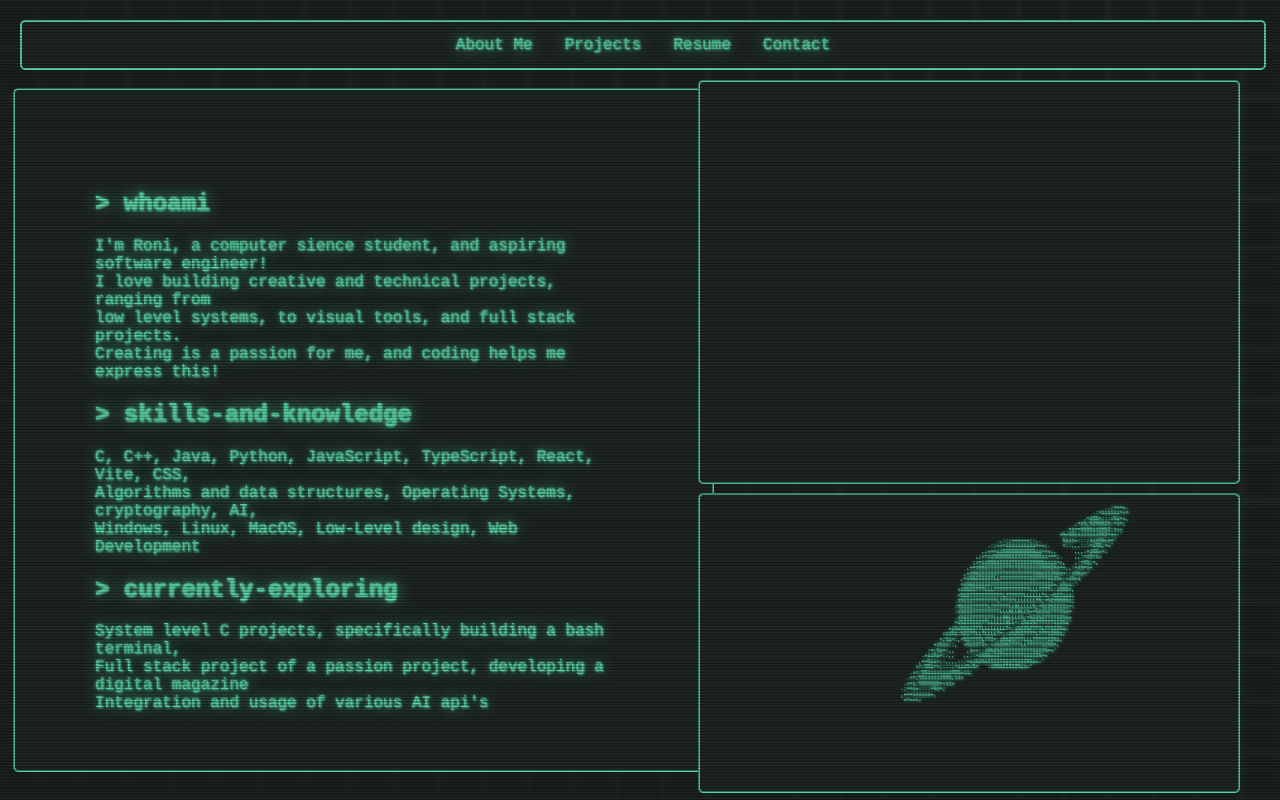
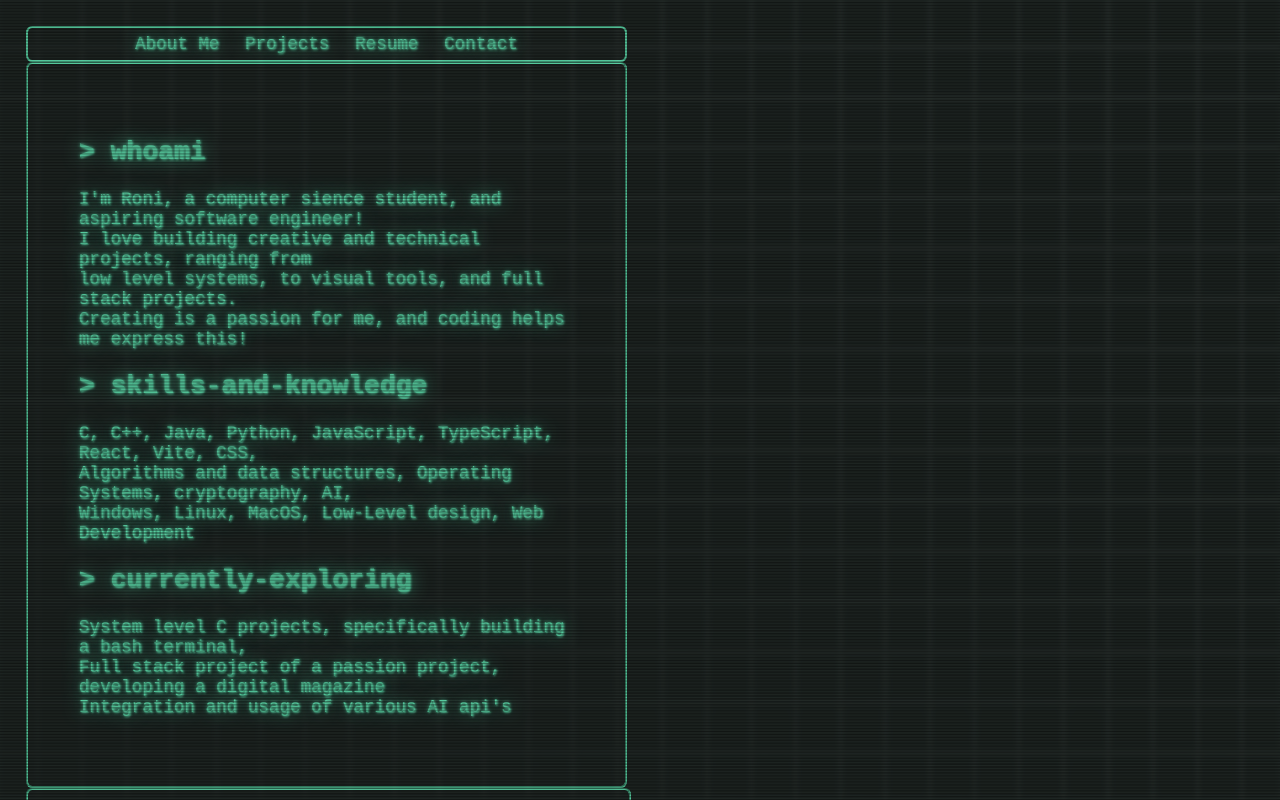
Before and after one commit to RoniDomi/Portfolio, a React (Vite) app: page / in a window 1280 px wide. Built offline with nearby package versions, Linux system fonts and the light colour scheme.

Commit message:
css fix potentially

```diff
--- a/src/screen.css
+++ b/src/screen.css
@@ -1,9 +1,23 @@
+/* BASE STYLES */
+
 #screen {
     position: relative;
+    display: grid;
+    grid-template-areas:
+        "nav nav"
+        "welcome photo"
+        "planet planet";
+    grid-template-columns: 1fr 1fr;
+    grid-template-rows: auto 1fr auto;
+    gap: 2vw;
     height: 100vh;
     width: 100vw;
+    padding: 2vw;
     background-color: rgb(35, 43, 40);
+    box-sizing: border-box;
 }
+
+/* OVERLAY EFFECTS */
 
 #scan,
 #grid {
@@ -16,29 +30,34 @@
 }
 
 #scan {
-    opacity: 45%;
+    opacity: 0.45;
     z-index: 1;
 }
 
 #grid {
-    opacity: 10%;
+    opacity: 0.1;
     filter: blur(2px);
 }
 
-#content, #topnav, #welcome, #planet {
+/* FONT + COLOR SCHEME */
+
+#content, #topnav, #welcome, #planet, #photo_window {
     font-family: 'VT32', monospace;
     color: rgb(100, 234, 183);
-    text-shadow: 1px 1px 2px rgb(100, 234, 183), 0 0 1em rgb(100, 234, 183), 0 0 0.2em rgb(100, 234, 183);
+    text-shadow: 1px 1px 2px rgb(100, 234, 183),
+                 0 0 1em rgb(100, 234, 183),
+                 0 0 0.2em rgb(100, 234, 183);
+    font-size: clamp(0.8rem, 1vw + 0.3rem, 1.1rem);
 }
 
+/* NAVIGATION BAR */
+
 #topnav {
-    position: absolute;
-    border: 2px double rgb(100, 234, 183);
-    border-radius: 5px;
-    margin-top: 20px;
-    margin-left: 20px;
-    width: 97%;
+    grid-area: nav;
+    border: 0.2vw double rgb(100, 234, 183);
+    border-radius: 0.5vw;
     background-color: rgb(35, 43, 40);
+    padding: 0.5vw;
 }
 
 #topnav ul {
@@ -47,13 +66,8 @@
     padding: 0;
     display: flex;
     justify-content: center;
-}
-
-#topnav ul li {
-    display: block;
-    float: left;
-    padding: 14px 16px;
-    text-decoration: none;
+    flex-wrap: wrap;
+    gap: 2vw;
 }
 
 #topnav ul li a {
@@ -67,57 +81,101 @@
 
 #topnav ul li:hover {
     transform: scale(1.15);
-    text-shadow: 1px 1px 2px rgb(100, 234, 183), 0 0 1em rgb(100, 234, 183), 0 0 0.2em rgb(100, 234, 183);
+    text-shadow: 1px 1px 2px rgb(100, 234, 183),
+                 0 0 1em rgb(100, 234, 183),
+                 0 0 0.2em rgb(100, 234, 183);
 }
 
+/* WELCOME SECTION */
+
 #welcome {
-    position: absolute;
-    height: 65%;
-    width: 42%;
-    padding: 80px;
-    border: 2px groove rgb(100, 234, 183);
-    border-radius: 5px;
-    margin-top: 11vh;
-    margin-left: 1vw;
+    grid-area: welcome;
+    border: 0.2vw groove rgb(100, 234, 183);
+    border-radius: 0.5vw;
     background-color: rgb(35, 43, 40);
+    padding: 4vw;
+    box-sizing: border-box;
 }
 
+/* PHOTO WINDOW */
+
+#photo_window {
+    grid-area: photo;
+    border: 0.2vw groove rgb(100, 234, 183);
+    border-radius: 0.5vw;
+    background-color: rgb(35, 43, 40);
+    width: 100%;
+    height: 100%;
+}
+
+/* PLANET ASCII ART */
+
 #planet {
-    position: absolute;
-    bottom: 7px;
-    right: 40px;
-    width: 42%;
-    height: 37%;
-    opacity: 100%;
-    font-size: 5px;
+    grid-area: planet;
+    border: 0.2vw groove rgb(100, 234, 183);
+    border-radius: 0.5vw;
+    background-color: rgb(35, 43, 40);
+    font-size: clamp(0.5rem, 0.8vw, 0.8rem);
     line-height: 1.1;
-    white-space: pre;
-    border: 2px groove rgb(100, 234, 183);
-    border-radius: 5px;
-    background-color: rgb(35, 43, 40);
+    white-space: pre-wrap;
+    word-break: break-word;
+    padding: 2vw;
+    box-sizing: border-box;
 }
 
 #planet pre {
-    margin-left: 200px;
+    margin: 0;
 }
 
-#photo_window {
-    border: 2px groove rgb(100, 234, 183);
-    border-radius: 5px;
-    position: absolute;
-    top: 80px;
-    right: 40px;
-    width: 42%;
-    height: 50%;
-    background-color: rgb(35, 43, 40);
+/* NO SELECT */
+
+.noselect {
+    -webkit-touch-callout: none;
+    -webkit-user-select: none;
+     -khtml-user-select: none;
+       -moz-user-select: none;
+        -ms-user-select: none;
+            user-select: none;
 }
 
-.noselect {
-  -webkit-touch-callout: none; /* iOS Safari */
-    -webkit-user-select: none; /* Safari */
-     -khtml-user-select: none; /* Konqueror HTML */
-       -moz-user-select: none; /* Old versions of Firefox */
-        -ms-user-select: none; /* Internet Explorer/Edge */
-            user-select: none; /* Non-prefixed version, currently
-                                  supported by Chrome, Edge, Opera and Firefox */
+/* MOBILE */
+
+@media (max-width: 768px) {
+    #screen {
+        grid-template-areas:
+            "nav"
+            "photo"
+            "welcome"
+            "planet";
+        grid-template-columns: 1fr;
+        grid-template-rows: auto auto 1fr auto;
+        gap: 4vw;
+        padding: 4vw;
+    }
+
+    #topnav ul {
+        flex-direction: column;
+        align-items: center;
+        gap: 1vw;
+    }
+
+    #welcome, #photo_window, #planet {
+        width: 100%;
+        padding: 6vw;
+        font-size: clamp(0.8rem, 2vw + 0.3rem, 1rem);
+    }
+
+    #planet {
+        font-size: clamp(0.45rem, 1.5vw, 0.7rem);
+    }
 }
+
+@media (max-width: 480px) {
+    #topnav ul li {
+        padding: 3vw;
+    }
+
+    #welcome, #photo_window, #planet {
+        padding: 8vw;
+    }
+}
```
